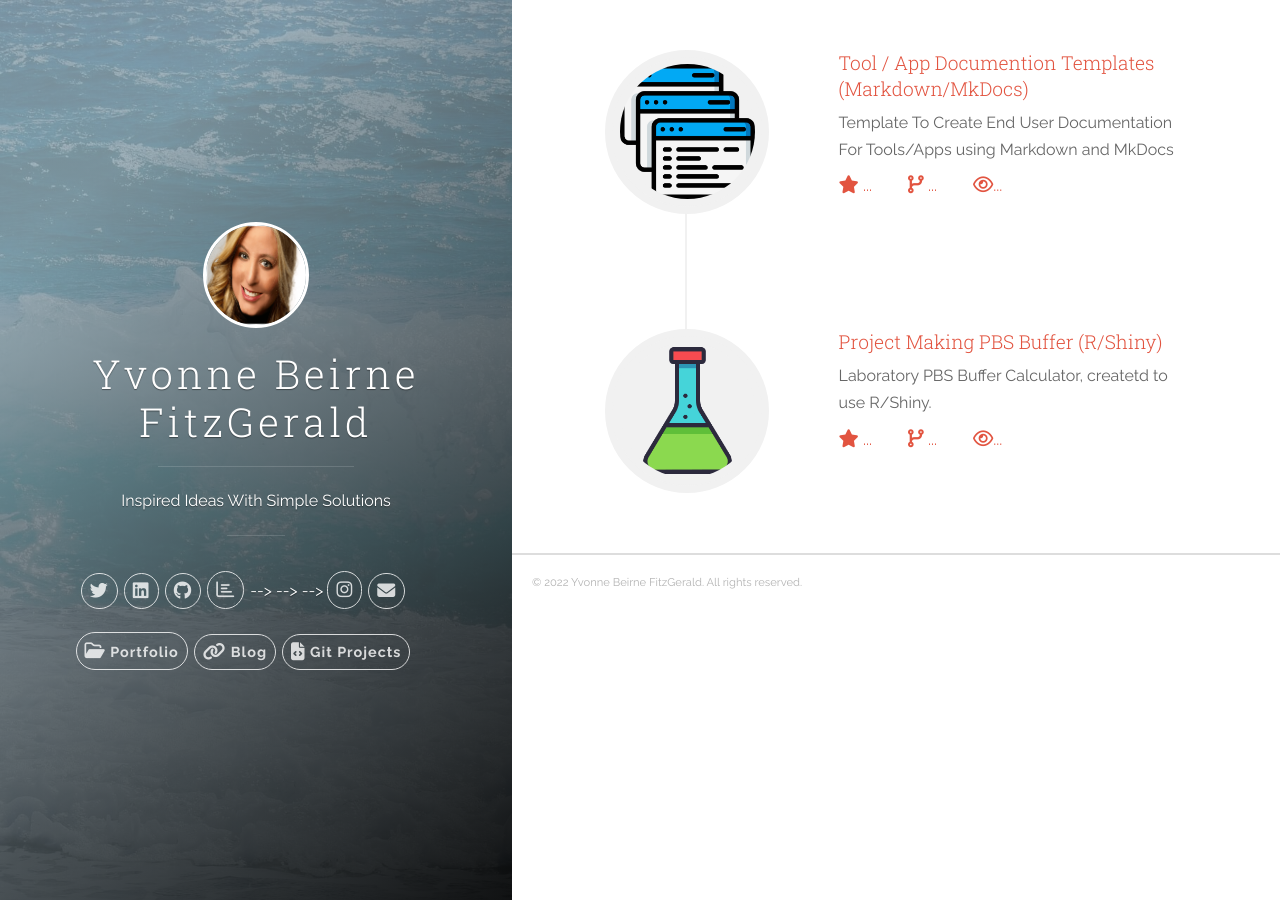
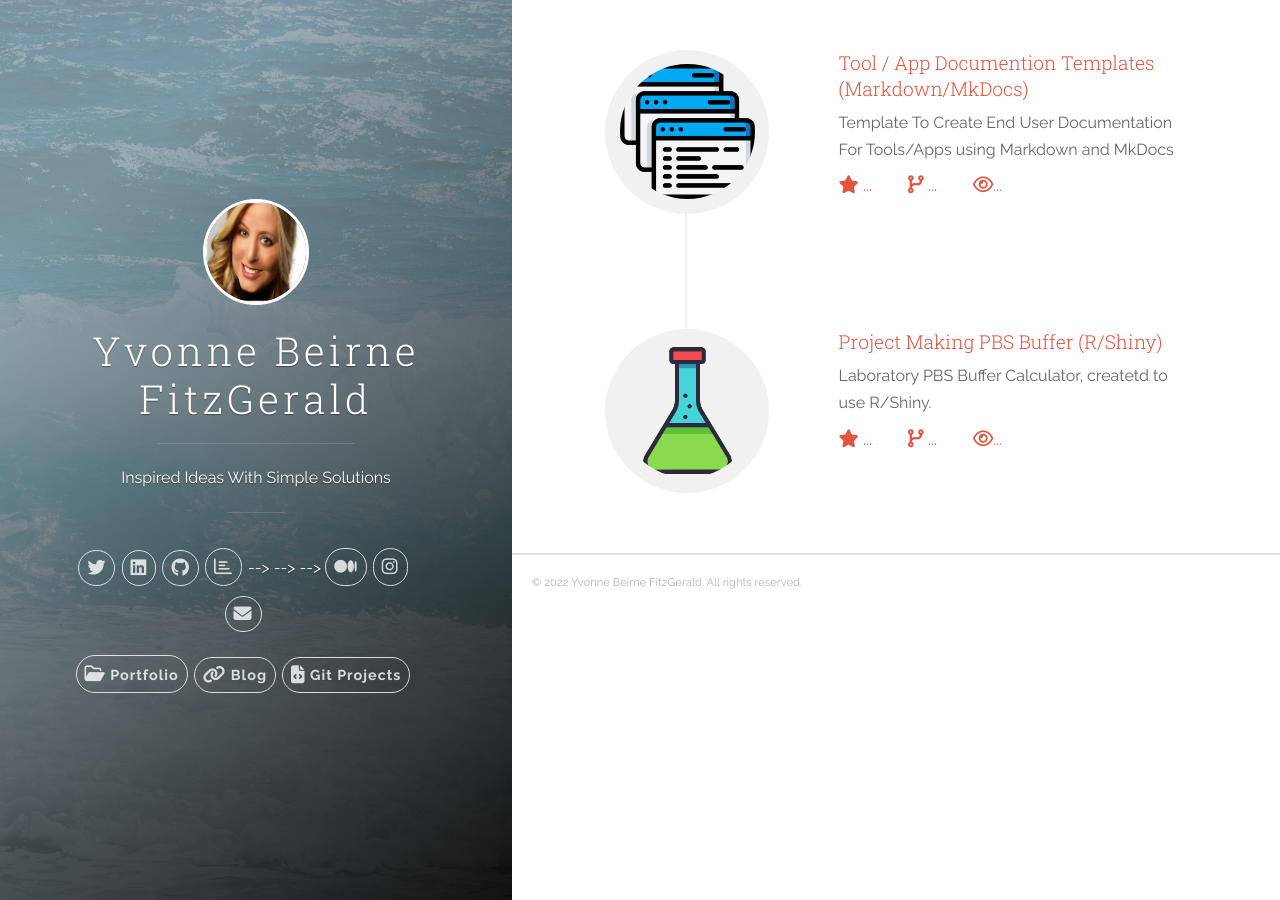
Before and after one commit to YvonneBeirneFitzGerald/yvonnebeirnefitzgerald.github.io, a Jekyll site: the page built from index.html, in a window 1280 px wide. Built offline with Jekyll 4.4.1, drawn with Linux system fonts in a browser that asks for light colours; nearby versions of some CDN libraries; comment, search, counter and statistics services are not loaded.

Commit message:
Update header.html

```diff
--- a/_includes/header.html
+++ b/_includes/header.html
@@ -101,6 +101,18 @@
             <!-- </li> -->
             <!-- {% endif %}  -->
 
+            {% if site.author.medium_username %}
+            <!-- Medium -->
+             <li class="navigation__item">
+              <!-- Hardcoding link to debug -->
+               <a href="https://medium.com/@YvonFitz" title="@YvonFitz on Medium" target="_blank">
+                <!-- <div style="font-size: 1.4rem;"><i class="fab fa-medium fa-m"></i></div> -->
+                 <i class="fab fa-medium-m"></i>
+                 <span class="label">Medium</span>
+             </a>
+             </li>
+             {% endif %}
+
 
             {% if site.author.instagram_username %}
             <!-- Instagram -->
```
